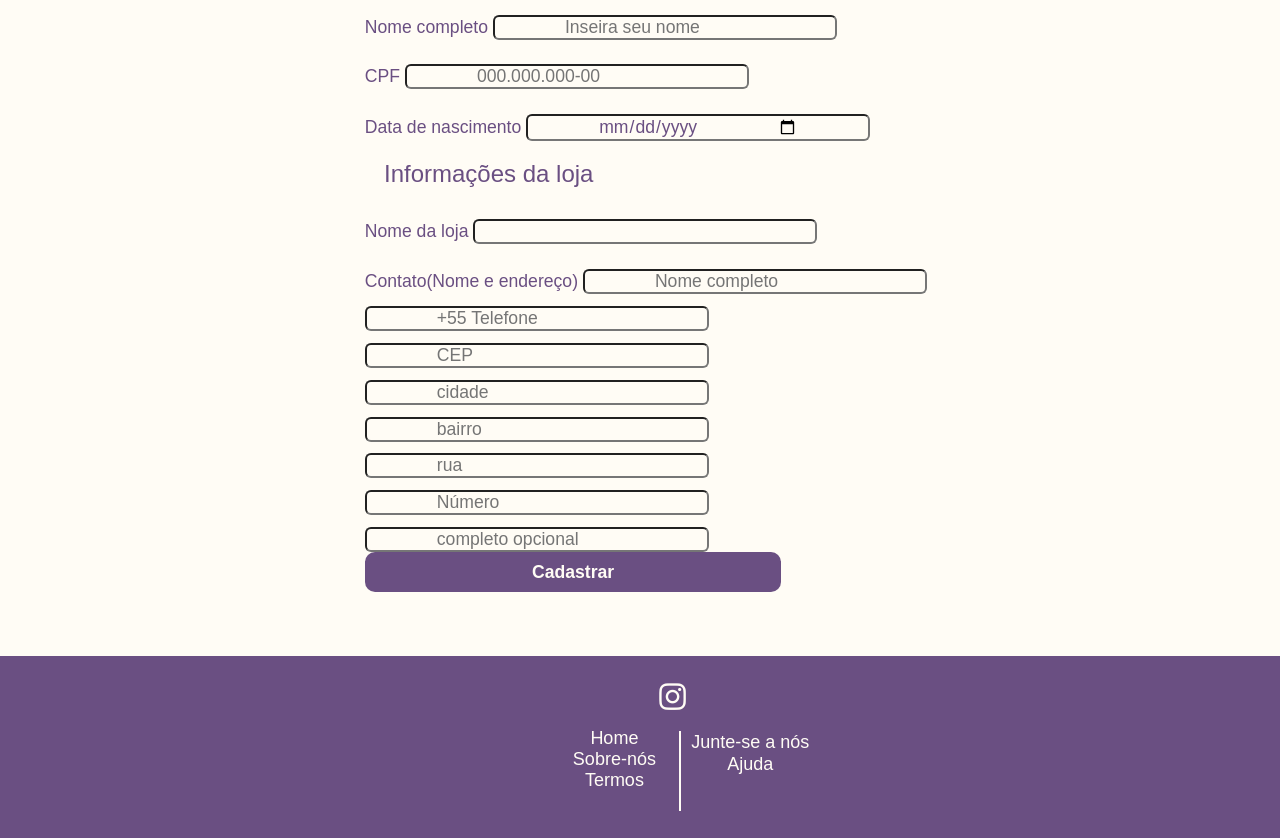
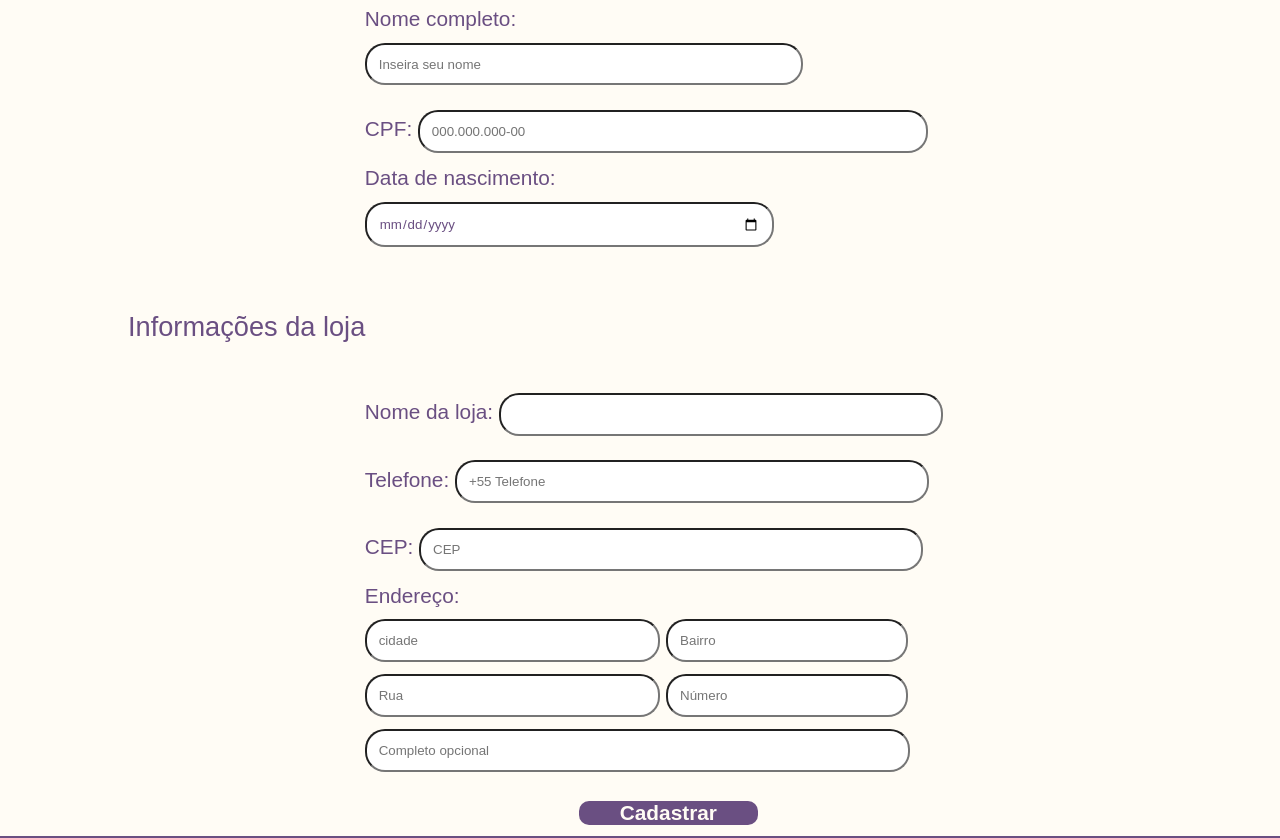
Before and after one commit to Olderc4t/Modulo-Reciclart, a plain HTML site: page revisão codigos/prototipo/pgs/formulario-vendedro.html in a window 1280 px wide. Shown: the part 202-1040 px from the top of the page. Drawn offline with Linux system fonts and the light colour scheme.

Commit message:
revisão codigos v 0.1

```diff
--- a/revisão codigos/prototipo/pgs/formulario-vendedro.html
+++ b/revisão codigos/prototipo/pgs/formulario-vendedro.html
@@ -1,64 +1,78 @@
 <!DOCTYPE html>
 <html lang="pt-br">
+
 <head>
     <meta charset="UTF-8">
     <title>Cadastro usuario</title>
     <link rel="stylesheet" href="../style/style.css">
 </head>
+
 <body>
     <header class="cabecalhocadastrolog">
         <div class="spin">
-            <a href="../pgs/index.html"><img class="taluga" src="../imgs/logo cinza vetorizada.svg" ></a>
+            <a href="../pgs/index.html"><img class="taluga" src="../imgs/logo cinza vetorizada.svg"></a>
         </div>
     </header>
     <section class="box-form">
         <div class="for-value">
             <p> Informações para Identificação Fiscal</p>
             <div class="boxbox">
-                            <form action=""method="post">
+                <form action="" method="post">
                     <div class="texto">
-                                    <label> Nome completo</label>
-                                    <input type="text" placeholder="Inseira seu nome" required><br>
+                        <label> Nome completo:</label>
+                        <input type="text" class="texto1" placeholder="Inseira seu nome" required><br>
                     </div>
                     <div class="texto">
-                                    <label>CPF</label>
-                                    <input type="text" placeholder="000.000.000-00" maxlength="14" required><br>
+                        <label>CPF:</label>
+                        <input type="text" class="texto2" placeholder="000.000.000-00" maxlength="14" required><br>
                     </div>
                     <div class="texto">
-                                    <label>Data de nascimento</label>
-                                    <input type="date" id="dataNascimento" name="dataNascimento" required>
+                        <label>Data de nascimento:</label>
+                        <input type="date" class="texto3" name="dataNascimento" required><br>
+                    </div>
             </div>
                     <p>Informações da loja</p>
+            <div class="boxbox">
                     <div class="texto">
-                                    <label>Nome da loja</label>
-                                    <input type="text" placeholder="" maxlength="65" required><br>
+                        <label>Nome da loja:</label>
+                        <input type="text" class="texto4" placeholder="" maxlength="65" required><br>
                     </div>
                     <div class="texto">
-                                    <label>Contato(Nome e endereço)</label>
-                                        <input type="text" placeholder="Nome completo" required><br>
-                                        <input type="tel"placeholder="+55 Telefone" required><br>
-                                        <input type="text"placeholder="CEP" maxlength="9" required><br>
-                                        <input type="text" placeholder="cidade" required>
-                                        <input type="text" placeholder="bairro" required><br>
-                                        <input type="text" placeholder="rua" maxlength="8"required>
-                                        <input type="number" placeholder="Número" required> <br>
-                                        <input type="text" placeholder="completo opcional"> <br>
-                                        <button class="btn-vendedor">Cadastrar</button>
-                                </div
+                        <label>Telefone:</label>
+                        <input type="tel" class="texto5" placeholder="+55 Telefone" required><br>
+                    </div>
+                    <div class="texto">
+                        <label>CEP:</label>
+                        <input type="text" class="texto6" placeholder="CEP" maxlength="9" required><br>
+                    </div>
+                    <div class="texto">
+                        <label>Endereço:</label>
+                        <div class="endereco">
+                            <input type="text" class="texto7" placeholder="cidade" required>
+                            <input type="text" class="texto8" placeholder="Bairro" required><br>
+                            <input type="text" class="texto9" placeholder="Rua" maxlength="8" required>
+                            <input type="number" class="texto10" placeholder="Número" required> <br>
+                            <input type="text" class="texto11" placeholder="Completo opcional"> <br>
+                        </div>
+                        <button class="btn-form">Cadastrar</button>
                     </div>
                 </form>
+            </div>
         </div>
     </section>
     <footer>
         <!--mudar de abas-->
         <ul class="section1">
             <li><a href="./index.html">Home</a></li>
-            <li><a href="https://fiebedu.sharepoint.com/:u:/r/sites/ReciclArt/SitePages/N%C3%B3s-somos-a-ReciclArt.aspx?csf=1&web=1&share=EeyGsyiI-B9ArVjPcJS_y7ABcbyRiC0QM8GqUcddebQSKw&e=iMwntJ">Sobre-nós</a></li>
+            <li><a
+                    href="https://fiebedu.sharepoint.com/:u:/r/sites/ReciclArt/SitePages/N%C3%B3s-somos-a-ReciclArt.aspx?csf=1&web=1&share=EeyGsyiI-B9ArVjPcJS_y7ABcbyRiC0QM8GqUcddebQSKw&e=iMwntJ">Sobre-nós</a>
+            </li>
             <li><a href="">Termos</a></li>
         </ul>
         <!--Rede social-->
         <div class="social">
-            <a href="https://instagram.com/reciclart_sp?igshid=MzRlODBiNWFlZA==" target="_blank"><i class="fab fa-instagram"></i></a>
+            <a href="https://instagram.com/reciclart_sp?igshid=MzRlODBiNWFlZA==" target="_blank"><i
+                    class="fab fa-instagram"></i></a>
         </div>
         <!--barra-->
         <div class="barray"></div>
--- a/revisão codigos/prototipo/style/style.css
+++ b/revisão codigos/prototipo/style/style.css
@@ -1,14 +1,14 @@
 /*Predefinições*/
-:root{
+:root {
     --verdin_claro: rgb(168, 175, 141);
     --verdin_escuro: rgb(91, 107, 60);
     --roxin_escuro: rgb(106, 79, 130);
-    --roxin_claro:  rgb(185, 170, 203);
+    --roxin_claro: rgb(185, 170, 203);
     --bege_branco: rgb(255, 252, 245);
     --verde_claro: rgb(206, 217, 192);
 }
 
-*{
+* {
     margin: 0;
     padding: 0;
     text-decoration: none;
@@ -16,46 +16,48 @@
     font-family: 'Montserrat', sans-serif;
 }
 
-body{
+body {
     background-color: var(--bege_branco);
 }
+
 /*Fim de predefinições*/
 /*Começo header*/
-.header{
+.header {
     background-color: var(--roxin_escuro);
     display: absolute;
     height: 106px;
 }
+
 /*Categorias e usario*/
-.header ul{
+.header ul {
     list-style: none;
 }
 
-.spin{
+.spin {
     position: absolute;
     left: 3%;
-    top: 7%;
+    top: 3%;
     width: 10%;
-    height: 80%;
+
 }
 
-.taluga{
+.taluga {
     z-index: 99;
 }
 
-.join{
+.join {
     color: var(--bege_branco);
     position: absolute;
     left: 3%;
     top: 3%;
 }
 
-.join a{
+.join a {
     list-style: none;
     color: var(--bege_branco);
 }
 
-.categoria{
+.categoria {
     display: flex;
     margin-bottom: auto;
     position: absolute;
@@ -64,72 +66,75 @@ body{
     color: var(--bege_branco);
 }
 
-.categoria a{
+.categoria a {
     color: var(--bege_branco);
 }
 
-.categoria li{
+.categoria li {
     margin-left: 1%;
     color: var(--bege_branco);
 
 }
 
-.categoria li:nth-last-child(2){
-    margin-left: 5px ;
+.categoria li:nth-last-child(2) {
+    margin-left: 5px;
 }
 
-.categoria li:nth-last-child(1){
-    margin-left: 5px ;
+.categoria li:nth-last-child(1) {
+    margin-left: 5px;
 }
 
-.choice{
+.choice {
     display: flex;
     margin-bottom: auto;
     position: absolute;
     list-style-type: none;
-    left:83%;
+    left: 83%;
     top: 3%;
     color: var(--bege_branco);
     margin-bottom: 6%;
 }
 
-.choice a{
+.choice a {
     color: aliceblue;
     list-style-type: none;
     position: relative;
 }
 
-.choice li:nth-last-child(2){
-    margin-left: 5px ;
+.choice li:nth-last-child(2) {
+    margin-left: 5px;
 }
 
-.choice li:nth-last-child(1){
-    margin-left: 5px ;
+.choice li:nth-last-child(1) {
+    margin-left: 5px;
 }
 
 .choice a,
 .categoria a,
- .join a{
+.join a {
     transition: all 0.5s ease;
 }
+
 .choice a:hover,
 .categoria a:hover,
- .join a:hover{
+.join a:hover {
     color: var(--roxin_claro);
 }
+
 /*Fim Categorias e usario*/
 /*Icone carrinho de mercado*/
-.fa-cart-shopping{
+.fa-cart-shopping {
     color: var(--bege_branco);
     font-size: 250%;
 }
 
-.carrinho{
+.carrinho {
     position: absolute;
     top: 6%;
     right: 12%;
     display: flex;
 }
+
 /*Fim Icone carrinho de mercado*/
 
 /*Barra de pesquisa*/
@@ -144,14 +149,15 @@ body{
     background-color: var(--roxin_claro);
 }
 
-.pesquisa .searchi, form button {
+.pesquisa .searchi,
+form button {
     font-size: 0.8em;
     border-radius: 0.2em;
     border: none;
     padding: 0.2em;
 }
 
-.pesquisa .searchi{
+.pesquisa .searchi {
     width: 94%;
     background: none;
     z-index: 3;
@@ -159,12 +165,13 @@ body{
     outline: none;
 }
 
-.lupa{
+.lupa {
     cursor: pointer;
     background: var(--roxin_escuro);
     color: var(--bege_branco);
     padding: 0.38em;
 }
+
 /*Fim barra de pesquisa*/
 /*Fim header*/
 /*carrosel*/
@@ -227,7 +234,7 @@ body{
 
 /*fim carrosel*/
 /*Cards de venda*/
-.aglome{
+.aglome {
     display: flex;
     justify-content: center;
     align-items: center;
@@ -236,7 +243,7 @@ body{
 }
 
 
-.card{
+.card {
     background-color: var(--bege_branco);
     width: 180px;
     height: 260px;
@@ -244,14 +251,14 @@ body{
     box-shadow: 2px 2px 10px gray;
 }
 
-.card img{
+.card img {
     width: 100%;
     height: 130px;
     border-top-left-radius: 12px;
     border-top-right-radius: 12px;
 }
 
-.card div{
+.card div {
     display: flex;
     flex-direction: column;
     justify-content: center;
@@ -260,19 +267,20 @@ body{
     height: 50%;
 }
 
-.card h1{
+.card h1 {
     font-size: 1.2rem;
 }
 
-.card h2{
+.card h2 {
     font-size: .9rem;
     color: var(--verdin_escuro);
 }
+
 /*Cards fim*/
 
 
 /*começo footer*/
-footer{
+footer {
     height: 190px;
     width: 100%;
     position: relative;
@@ -281,11 +289,12 @@ footer{
     background-color: var(--roxin_escuro);
 }
 
-footer a{
+footer a {
     color: var(--bege_branco);
 }
+
 /* SECTION1*/
-.section1{
+.section1 {
     display: flex;
     flex-direction: column;
     position: absolute;
@@ -298,12 +307,13 @@ footer a{
     z-index: 99;
 }
 
-.section1 ul, .section2 ul{
+.section1 ul,
+.section2 ul {
     margin: auto;
     padding: auto;
 }
 
-.section2{
+.section2 {
     display: flex;
     flex-direction: column;
     position: absolute;
@@ -315,23 +325,25 @@ footer a{
     z-index: 99;
 }
 
-.section2 li:nth-child(2){
+.section2 li:nth-child(2) {
     margin-top: 1%;
 }
 
 .section1 a,
- .section2 a{
+.section2 a {
     transition: all 0.5s ease;
 }
+
 .section1 a:hover,
- .section2 a:hover{
+.section2 a:hover {
     color: var(--roxin_claro);
 }
+
 /*linha*/
-.barray{
+.barray {
     background-color: var(--bege_branco);
     display: flex;
-    position:absolute;
+    position: absolute;
     left: 50%;
     top: 60%;
     width: 80px;
@@ -342,9 +354,10 @@ footer a{
     z-index: 99;
 
 }
+
 /*Fim linha*/
 /*social*/
-.fa-instagram{
+.fa-instagram {
     display: flex;
     position: absolute;
     left: 51%;
@@ -356,33 +369,34 @@ footer a{
     z-index: 99;
 }
 
-.fa-instagram:hover{
+.fa-instagram:hover {
     background-color: var(--roxin_claro);
 }
+
 /*Fim footer*/
 /*Cadastro e login
     -DioXD */
-.cabecalhocadastrolog{
+.cabecalhocadastrolog {
     height: 100px;
     background-color: var(--bege_branco);
     box-shadow: 1px 8px 20px 1px gray;
 }
 
-.cabecalhocadastrologder h1{
+.cabecalhocadastrologder h1 {
     position: absolute;
-    left: 18% ;
+    left: 18%;
     top: 3%;
     color: var(--roxin_escuro);
 }
 
-.cabecalhocadastrolog p{
+.cabecalhocadastrolog p {
     position: absolute;
     right: 10%;
     top: 5%;
     color: var(--roxin_escuro);
 }
 
-.kbsalho{
+.kbsalho {
     display: flex;
     justify-content: center;
     align-items: center;
@@ -390,7 +404,7 @@ footer a{
     width: 100%;
 }
 
-.loginbox{
+.loginbox {
     position: relative;
     width: 30%;
     height: 450px;
@@ -399,9 +413,10 @@ footer a{
     justify-content: center;
     align-items: center;
     border-radius: 20px;
-    box-shadow: -6px 10px 20px 1px gray;}
+    box-shadow: -6px 10px 20px 1px gray;
+}
 
-#logintxt{
+#logintxt {
     font-size: 2em;
     color: var(--roxin_escuro);
     text-align: center;
@@ -409,7 +424,7 @@ footer a{
     position: relative;
 }
 
-.inputbox{
+.inputbox {
     position: relative;
     height: auto;
     margin: 30px 0;
@@ -418,34 +433,34 @@ footer a{
 
 }
 
-.inputbox label{
+.inputbox label {
     position: absolute;
     top: 50%;
     left: 3%;
     transform: translateY(-50%);
     color: var(--roxin_escuro);
     font-size: 1em;
-    pointer-events:none;
+    pointer-events: none;
     transition: .5s;
 }
 
-input:focus ~ label,
-input:valid ~ label{
+input:focus~label,
+input:valid~label {
     top: -5px;
 }
 
-.inputbox input{
+.inputbox input {
     width: 99%;
     height: 45px;
     background: transparent;
     outline: none;
     border: none;
     font-size: 1em;
-    padding:0 0% 0 100px;
+    padding: 0 0% 0 100px;
     color: var(--roxin_escuro);
 }
 
-.forget{
+.forget {
     margin: -15px 0 15px;
     font-size: .9em;
     color: var(--roxin_escuro);
@@ -453,20 +468,20 @@ top: -5px;
     justify-content: center;
 }
 
-.forget label input{
+.forget label input {
     margin-right: 3px;
 }
 
-.forget label a{
+.forget label a {
     color: var(--verdin_escuro);
     text-decoration: none;
 }
 
-.forget label a:hover{
+.forget label a:hover {
     text-decoration: underline;
 }
 
-.btn-login{
+.btn-login {
     width: 100%;
     height: 40px;
     border-radius: 40px;
@@ -479,35 +494,36 @@ top: -5px;
     color: var(--bege_branco);
 }
 
-.register{
+.register {
     font-size: .9em;
     color: var(--roxin_escuro);
     text-align: center;
     margin: 25px 0 10px;
 }
 
-.register p{
+.register p {
     text-decoration: none;
     color: var(--roxin_escuro);
     font-weight: 600;
     text-decoration: none;
 }
 
-.register p a:hover{
+.register p a:hover {
     text-decoration: underline;
 }
+
 /*Fim Cadastro e login*/
 
 /*começo cadatro vendedor*/
 
-.imagefundo{
+.imagefundo {
     background-color: black;
     position: relative;
     z-index: -8;
     margin-bottom: -5px;
 }
 
-.background-image{
+.background-image {
     width: 100%;
     position: relative;
     z-index: -7;
@@ -515,13 +531,13 @@ top: -5px;
     opacity: 75%;
 }
 
-.box-cadastro{
+.box-cadastro {
     position: relative;
     z-index: 101;
     text-align: center;
     top: 50%;
     background-color: var(--bege_branco);
-    width: 50% ;
+    width: 50%;
     margin: auto;
     display: flex;
     flex-direction: column;
@@ -531,11 +547,11 @@ top: -5px;
     margin-bottom: 10%;
 }
 
-.dentro{
+.dentro {
     margin: 5% 10% 10% 10%;
 }
 
-.dentro h1{
+.dentro h1 {
     color: var(--roxin_escuro);
     font-size: 2em;
     margin-top: 5%;
@@ -548,7 +564,7 @@ top: -5px;
     font-size: 1.3em;
 }
 
-.btn-vendedor{
+.btn-vendedor {
     width: 70%;
     height: 40px;
     border-radius: 10px;
@@ -564,48 +580,111 @@ top: -5px;
 /*fim cadatro vendedor*/
 
 /*começo formulario vendedor*/
-.box-form{
+.box-form {
     background-color: var(--bege_branco);
     position: relative;
-    width: 100% ;
+    width: 100%;
     display: flex;
     flex-direction: column;
     justify-content: center;
     text-decoration: none;
-    z-index: -9;
 }
 
-.box-form p{
-    font-size: 1.5em;
+.box-form p {
+    font-size: 1.7em;
     color: var(--roxin_escuro);
     margin-bottom: 3%;
     margin-top: 3%;
     margin-left: 10%;
 
 }
-.boxbox{
+
+.boxbox {
     max-width: 50%;
     margin: auto;
     margin-bottom: 5%;
 }
 
-.texto{
-    font-size: 1.1em;
+.texto {
+    font-size: 1.3em;
     color: var(--roxin_escuro);
     margin-bottom: 2%;
     margin-left: 7%;
+    max-width: 100%;
+    position: relative;
+}
+
+.texto1{
+    width: 69%;
+}
+
+.texto2{
+    width: 81%;
+}
+
+.texto3{
+    width: 64%;
+}
+
+.texto4{
+    width: 70%;
+}
+
+.texto5{
+    width: 75%;
+}
+
+.texto6{
+    width: 80%;
+}
+
+.texto7{
+    width: 45%;
+}
+
+.texto8{
+    width: 36%;
+}
+
+.texto9{
+    width: 45%;
+}
+
+.texto10{
+    width: 36%;
+}
+
+.texto11{
+    width: 87%;
+}
+
+.boxbox input {
+    border-radius: 20px;
+    margin-top: 2%;
+    color: var(--roxin_escuro);
+    padding: 2%;
+    position: relative;
+}
+
+
+.endereco {
+    margin-bottom: 5%;
 
 }
 
-.boxbox input{
-
-    width: 200px;
-    background: transparent;
-    border-radius: 6px;
-    margin-top: 2%;
+.btn-form{
+    position: absolute;
+    left: 36%;
+    width: 30%;
+    border-radius: 10px;
+    border: none;
+    background: var(--roxin_escuro);
+    outline: none;
+    cursor: pointer;
     font-size: 1em;
-    padding:0 70px;
-    color: var(--roxin_escuro);
+    font-weight: 600;
+    color: var(--bege_branco);
+}
 
 
 /*fim formulario vendedor*/
```
Also changed, not shown: revisão codigos/prototipo/pgs/cadastro_vendedor.html (+8 -3 lines), revisão codigos/prototipo/pgs/index.html (+1 -1 lines). Lines whose indentation alone changed are shown as unchanged.
